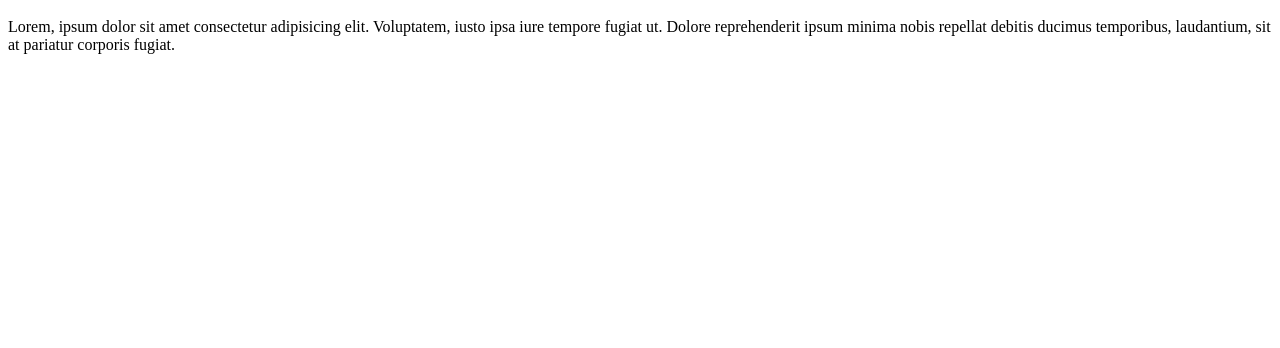
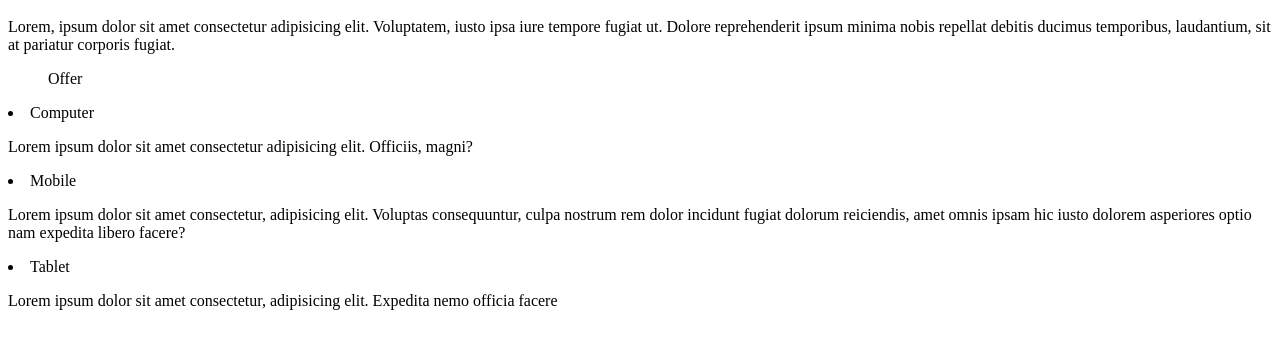
Before and after one commit to readul-niyon/my-first-repo, a plain HTML site: page index.html in a window 1280 px wide. Shown: the part 264-612 px from the top of the page. Drawn offline with Linux system fonts and the light colour scheme.

Commit message:
add features

```diff
--- a/index.html
+++ b/index.html
@@ -17,5 +17,15 @@
     <h1>System</h1>
     <p>Lorem, ipsum dolor sit amet consectetur adipisicing elit. Voluptatem, iusto ipsa iure tempore fugiat ut. Dolore reprehenderit ipsum minima nobis repellat debitis ducimus temporibus, laudantium, sit at pariatur corporis fugiat.</p>
 
+
+    <ul>Offer</ul>
+    <li>Computer</li>
+    <p>Lorem ipsum dolor sit amet consectetur adipisicing elit. Officiis, magni?</p>
+    <li>Mobile</li>
+    <p>Lorem ipsum dolor sit amet consectetur, adipisicing elit. Voluptas consequuntur, culpa nostrum rem dolor incidunt fugiat dolorum reiciendis, amet omnis ipsam hic iusto dolorem asperiores optio nam expedita libero facere?</p>
+    <li>Tablet</li>
+    <p>Lorem ipsum dolor sit amet consectetur, adipisicing elit. Expedita nemo officia facere
+
+
 </body>
 </html>
```
